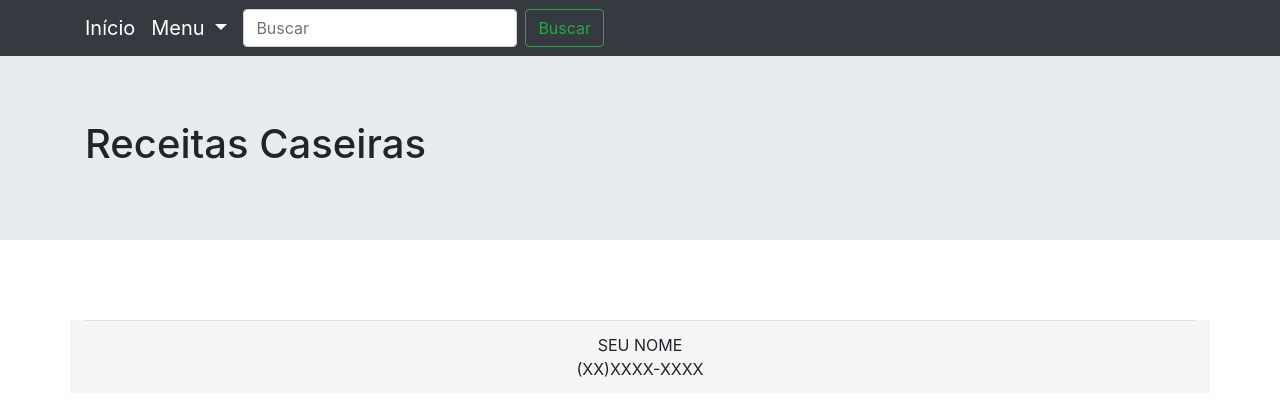
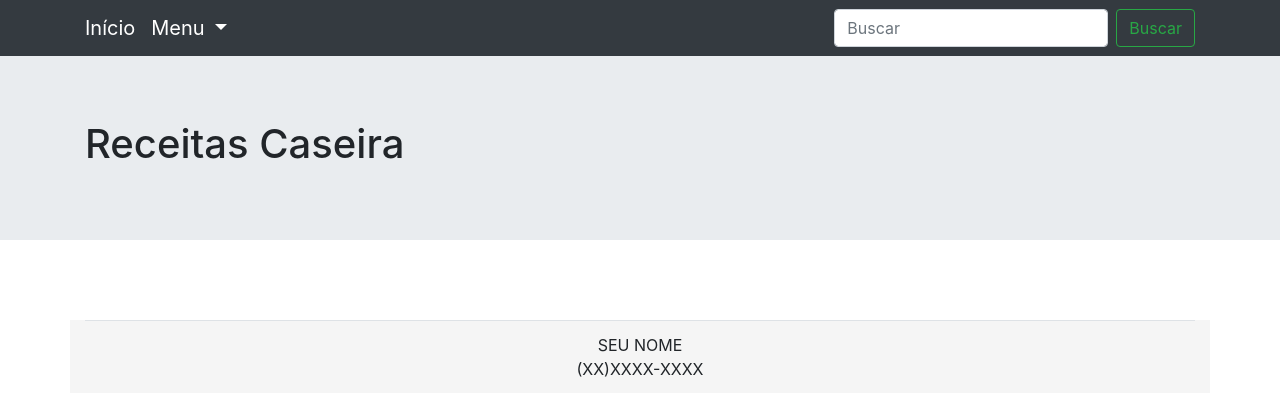
Before and after one commit to ludicarvalho/receitas, a PHP site: page /index.php in a window 1280 px wide. Shown: the top 416 px of the page. Run offline with PHP 8.4, Linux system fonts and the light colour scheme; data that the repository does not hold is empty.

Commit message:
Update index.php

```diff
--- a/index.php
+++ b/index.php
@@ -36,25 +36,15 @@ else
     <meta name="viewport" content="width=device-width, initial-scale=1.0" />
     <link rel="shortcut icon" href="img/favicon.png" />
 	<link rel="stylesheet" href="bootstrap/bootstrap.min.css" />
+	<link rel="stylesheet" href="bootstrap/estilo.css" />
     <script src="bootstrap/jquery.js"></script>
     <style>
     	img {
     		width: <?php echo $tam; ?>rem;
     		height: <?php echo $alt; ?>rem;
-    	}
-		.card {
-		margin: 8px 0px 0px 0px;
-		}
-		.footer, h2 {
-			background-color: #F5F5F5;
-		}
-		@media screen and (max-width: 400px) {
-			.card-body {
-				text-align: right;
-			}
 		}
     </style>
-    <title>Receitas Caseiras</title>
+    <title>Receitas</title>
 </head>
 <body>
 
@@ -65,7 +55,7 @@ else
     	<span class="navbar-toggler-icon"></span>
     </button>
 		<div class="collapse navbar-collapse" id="me">
-			<ul class="navbar-nav">
+			<ul class="navbar-nav mr-auto mt-2 mt-lg-0">
 				<li>
 					<a class="navbar-brand" href="index.php">Início <span class="sr-only">(current)</span></a>
 				</li>
@@ -94,7 +84,7 @@ else
 <!--  Aqui começa a página -->
 <div class="jumbotron jumbotron-fluid">
 	<div class="container">
-		<h1>Receitas Caseiras</h1>
+		<h1>Receitas Caseira</h1>
 	</div>
 </div>
 
@@ -194,6 +184,6 @@ rodape();
 <script>window.jQuery || document.write('<script src="bootstrap/jquery-slim.min.js"><\/script>')</script>
 <script src="bootstrap/popper.min.js"></script>
 <script src="bootstrap/bootstrap.min.js"></script>
-<script src="bootstrap/tooltip.js"></script>
+<script src="../../configs/css/tooltip.js"></script>
 </body>
 </html>
```
